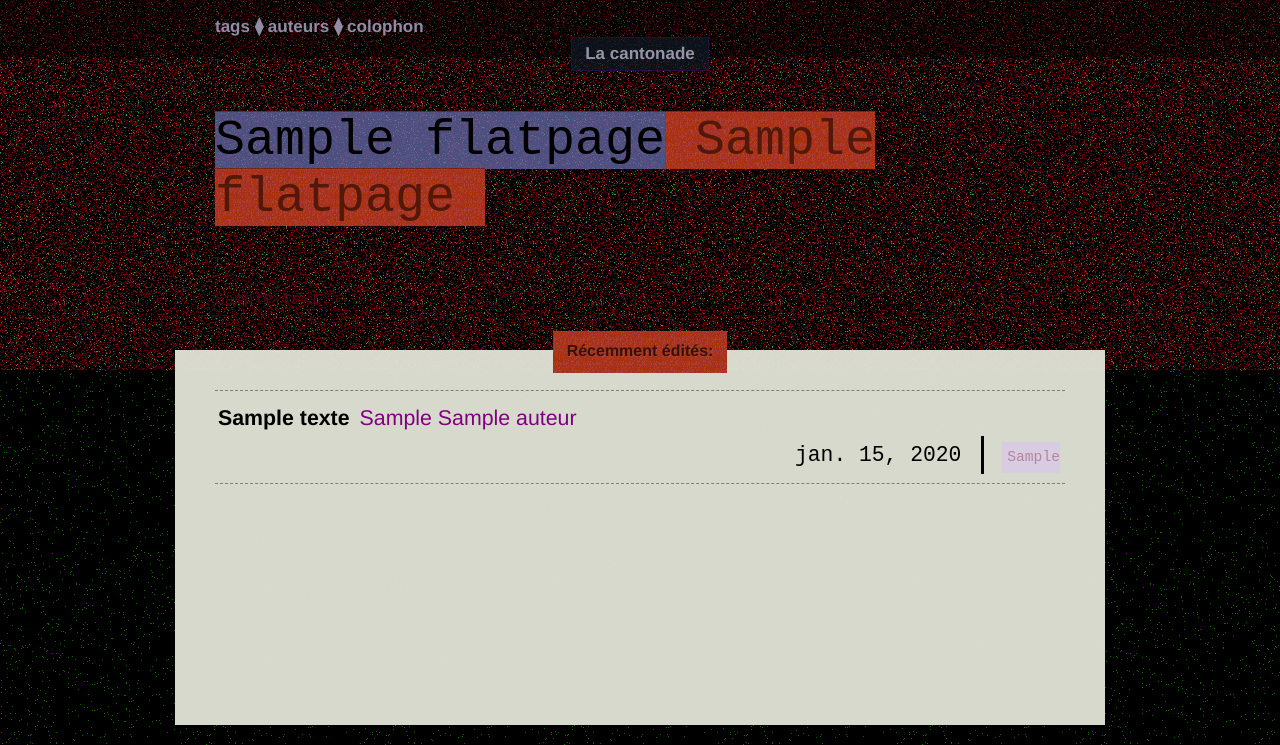
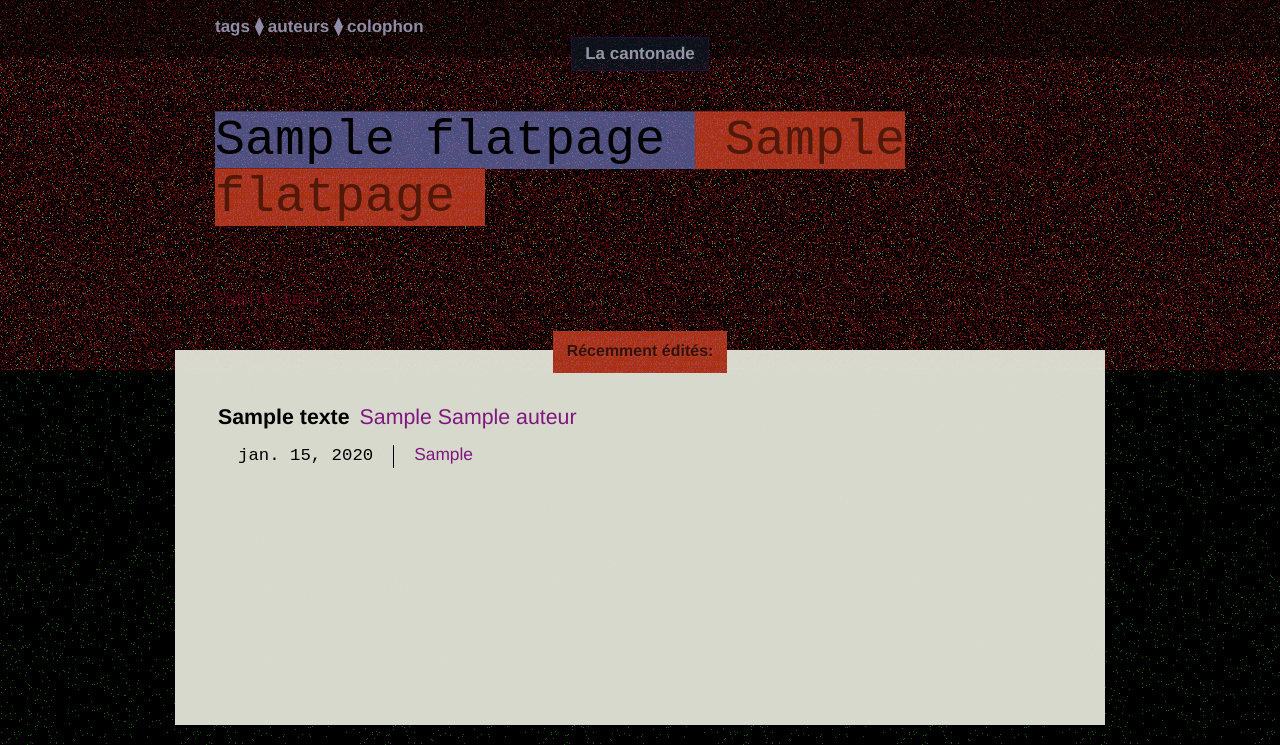
Before and after one commit to austing/cantonade, a Django app: template librairie/templates/librairie/recent_textes.html in a window 1280 px wide. Shown: the top 745 px of the page. Run offline with Django 3.2, Linux system fonts and the light colour scheme; tables that the repository leaves empty hold one stand-in row (values such as "Sample post"); the template is opened without the code that fills it: values that come from a table or form of the project are taken from there, most other values are stand-ins (such as "Sample title", 1, 10 or a date in 2020); data that the repository does not hold is empty; parts of the project's set-up code (start-up, migrations or seed data) failed here and were passed over; some libraries are stand-ins or nearby versions.

Commit message:
style changes, made texts invisible and unlisted until published and right date

```diff
--- a/cantonade/settings.py
+++ b/cantonade/settings.py
@@ -75,9 +75,9 @@ DATABASES = {
 # Internationalization
 # https://docs.djangoproject.com/en/1.6/topics/i18n/
 
-LANGUAGE_CODE = 'en-us'
+LANGUAGE_CODE = 'fr'
 
-TIME_ZONE = 'UTC'
+TIME_ZONE = 'Europe/Paris'
 
 USE_I18N = True
 
--- a/librairie/models.py
+++ b/librairie/models.py
@@ -1,6 +1,7 @@
 from django.db import models
 from datetime import datetime
 from django.contrib.flatpages.models import FlatPage
+from django.utils import timezone
 
 class IndexFlatPage(FlatPage):
     subtitle = models.TextField(verbose_name="deuxieme titre", blank=True, null=True)
@@ -36,7 +37,14 @@ class Texte(models.Model):
     date_creation = models.DateTimeField(auto_now_add=True)
     date_modification = models.DateTimeField(auto_now=True)
     publique = models.BooleanField(default=False)
-    date_de_publication = models.DateTimeField(default=datetime.now, blank=True, null=True)
+    date_de_publication = models.DateTimeField(default=datetime.now, blank=True, null=True, verbose_name="date et heure de publication")
 
     def __unicode__(self):
-        return self.titre+' ('+str(self.auteur)+')'
+        return self.titre+' ('+unicode(self.auteur)+')'
+
+    @property
+    def visible(self):
+        now = timezone.now().astimezone(timezone.get_current_timezone())
+        if not self.publique or self.date_de_publication > now:
+            return False
+        return True
--- a/librairie/static/css/cantonade.css
+++ b/librairie/static/css/cantonade.css
@@ -223,7 +232,7 @@ background: rgba(41, 0, 0, 1);
 
      padding-top: 15px;
      padding-bottom: 4px;
-     border-top: thin grey dashed;
+
         font-size: 16pt;
 
    }
@@ -233,7 +242,7 @@ background: rgba(41, 0, 0, 1);
    }
 
    #text-list div.text:last-child {
-     border-bottom: thin grey dashed;
+
 
    }
    #text-list a.title {
@@ -257,49 +266,39 @@ background: rgba(41, 0, 0, 1);
 
         text-decoration: none;
         font-size: 16pt;
-        color: purple;
+        color: rgba(128, 22, 127, 1);
     }
-    #text-list .author a:hover {
-        color: black;
-    }
+
 
     div.text-tags {
      margin-bottom: 5px;
      padding: 0px;
      margin-top: 5px;
-     text-align: right;
+
+    margin-left: 20px;
   }
 
   #text-list div.text-tags a.tag {
-padding: 5px;
-padding-top: 6px;
-padding-bottom: 6px;
-color: rgba(173, 115, 139, 0.8);
-display: inline-block;
+color: rgba(128, 22, 127, 1);
 text-decoration: none;
-background: rgba(217, 202, 230, 0.86);
-font-size: 11pt;
+font-size: 13pt;
+font-family: Futura, Helvetica, Sans Serif;
 }
-  #text-list div.text-tags a.tag:last-child {
-    border-right: none;
-    padding-right: 0px;
-  }
-  div.text-tags a:hover {
-    color: black;
-  }
 
    .text-date {
    display: inline-block;
+     font-size: 13pt;
+     line-height: 130%;
+     margin-top: 10px;
      padding-right: 20px;
-     margin-right: 5px;
-     line-height: 180%;
+     margin-right: 20px;
 
-     border-right: 3px black solid;
+     border-right: 1px black solid;
    }
 
 
   #lower-container.filled {
-    background-image:url('../images/nicetilenoir.png');
+    background-image:url('/static/images/nicetilenoir.png');
   }
 
 
--- a/librairie/templates/librairie/recent_textes.html
+++ b/librairie/templates/librairie/recent_textes.html
@@ -27,7 +27,7 @@
 
 
 {% block page_title %}
-    <a class="h1" href="#">{{flatpage.title}}</a><a class="h2" href="#"> {{flatpage.subtitle}}&nbsp;</a>
+    <a class="h1" href="#">{{flatpage.title}}&nbsp;</a><a class="h2" href="#">&nbsp;{{flatpage.subtitle}}&nbsp;</a>
 {% endblock %}
 
 {% block page_details %}
@@ -52,9 +52,7 @@
     <div class="text">
     <a href='/texte/{{texte.slug}}' class="title">{{texte.titre}}</a><span class="author"><a href='/auteur/{{texte.auteur.slug}}'>{{texte.auteur.prenom}} {{texte.auteur.nom}}</a></span>
 
-            <div class="text-tags"><div class='text-date'>{{texte.date_de_publication|naturalday}}</div>
-            {% for tag in texte.tags.all %}
-            <a href="/tag/{{tag.slug}}" class="tag">{{tag.tag}}</a>
+            <div class="text-tags"><div class='text-date'>{{texte.date_de_publication|naturalday}}</div>{% for tag in texte.tags.all %}<a href="/tag/{{tag.slug}}" class="tag">{{tag.tag}}</a>
             {% endfor %}
             </div>
 
--- a/librairie/templates/librairie/texte_detail.html
+++ b/librairie/templates/librairie/texte_detail.html
@@ -22,7 +22,10 @@
 {% block title %}La cantonade - {{texte.titre}}, {{texte.auteur}}{% endblock %}
 
         {% block page_title %}
-            <a class="h1" href="#">{{texte.titre}} </a><a class="h2" href="/auteur/{{texte.auteur.slug}}">{{texte.auteur.prenom}} {{texte.auteur.nom}}&nbsp;</a>
+            {% if texte.visible == False %}
+                <span class="preview-text">mode aperçu texte non publié</span><br><br>
+            {% endif %}
+            <a class="h1" href="#">{{texte.titre}}&nbsp;</a><a class="h2" href="/auteur/{{texte.auteur.slug}}">&nbsp;{{texte.auteur.prenom}} {{texte.auteur.nom}}&nbsp;</a>
         {% endblock %}
 
 
--- a/librairie/templates/librairie/textes_par_auteur.html
+++ b/librairie/templates/librairie/textes_par_auteur.html
@@ -1,4 +1,6 @@
 {% extends "librairie/base.html" %}
+
+{% load humanize %}
 
 {% block title %}La cantonade - {{auteur.prenom}} {{auteur.nom}}{% endblock %}
 
@@ -36,9 +38,7 @@
     {% for texte in texte_list %}
     <div class="text">
     <a href='/texte/{{texte.slug}}' class="title">{{texte.titre}}</a>
-            <div class="text-tags">
-            {% for tag in texte.tags.all %}
-            <a href="/tag/{{tag.slug}}" class="tag">{{tag.tag}}</a>
+            <div class="text-tags"><div class='text-date'>{{texte.date_de_publication|naturalday}}</div>{% for tag in texte.tags.all %}<a href="/tag/{{tag.slug}}" class="tag">{{tag.tag}}</a>
             {% endfor %}
             </div>
     </div>
--- a/requirements.txt
+++ b/requirements.txt
@@ -1,3 +1,4 @@
 Django==1.6.1
 South==0.8.4
 wsgiref==0.1.2
+pytz
```
Also changed, not shown: other parts of librairie/static/css/cantonade.css (+26 -20 lines), cantonade/local_settings-example.py (+0 -20 lines), librairie/templates/librairie/textes_par_tag.html (+4 -3 lines), librairie/views.py (+14 -4 lines).
